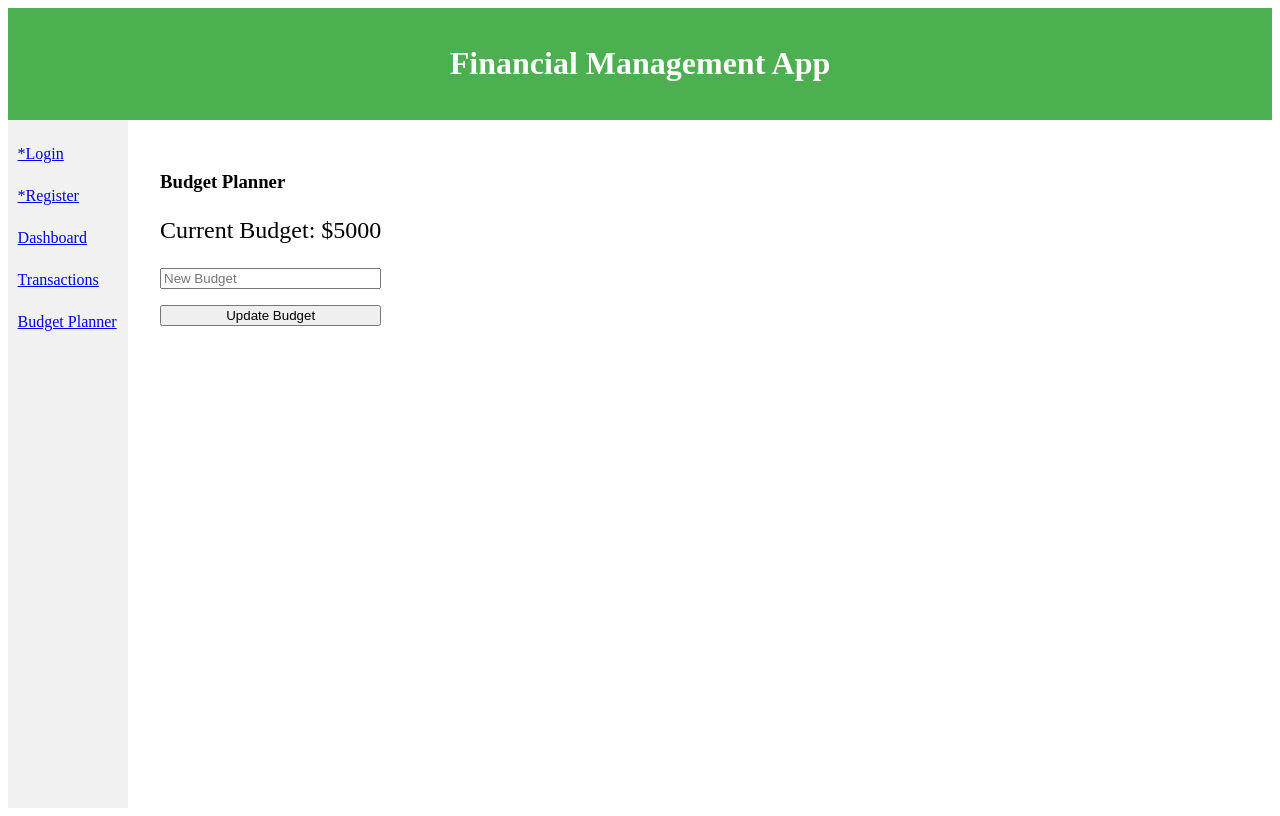
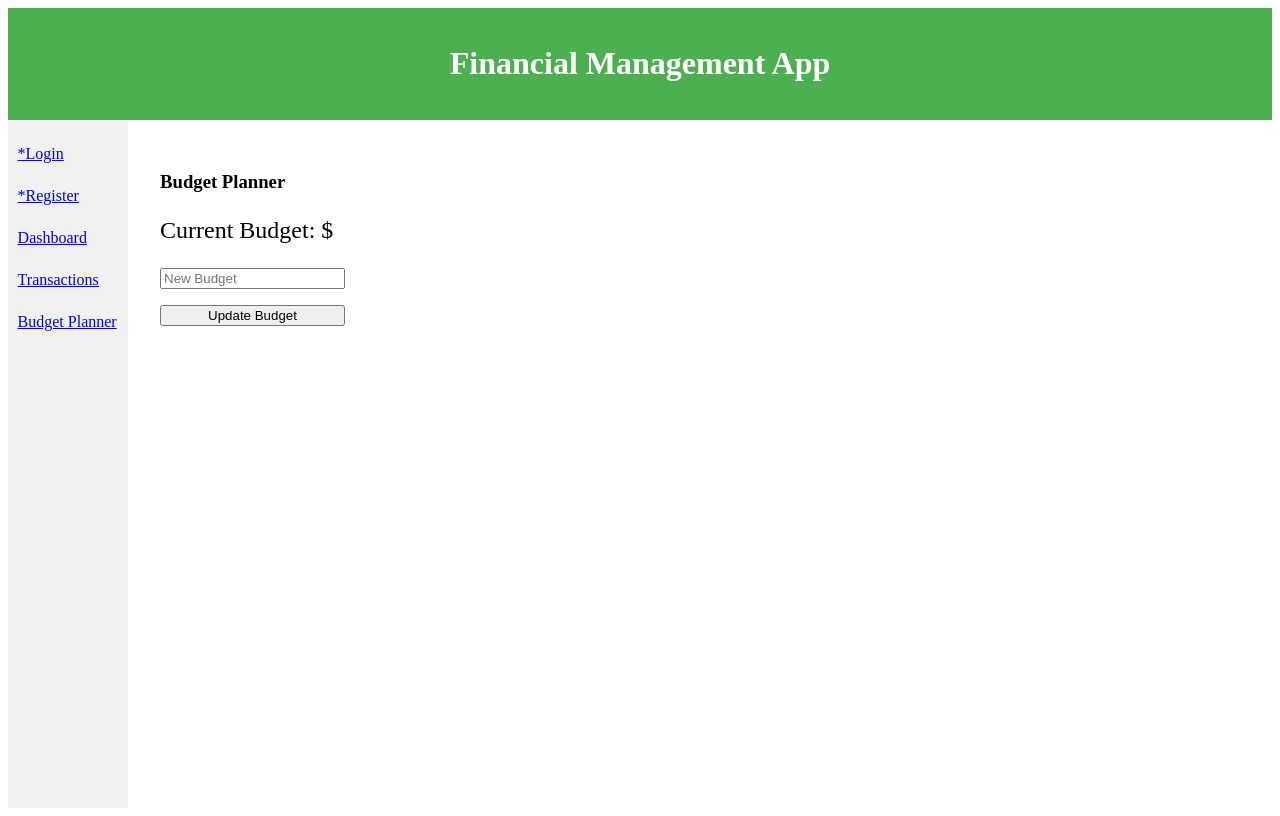
Before and after one commit to zachdev1/shellhacks-project, a React (Vite) app: page /budget-planner in a window 1280 px wide. Built offline with nearby package versions, Linux system fonts and the light colour scheme.

Commit message:
retrieve budget from localstorage

```diff
--- a/src/components/BudgetPlanner.jsx
+++ b/src/components/BudgetPlanner.jsx
@@ -1,20 +1,22 @@
-import { useState } from "react";
+import React, { useState } from "react";
+import { useNavigate } from "react-router-dom";
 import "../styles/budgetPlanner.css";
 
 const BudgetPlanner = () => {
-  const [budget, setBudget] = useState(5000); // Example budget
   const [input, setInput] = useState("");
+  const navigate = useNavigate();
 
   const updateBudget = (e) => {
     e.preventDefault();
-    setBudget(parseFloat(input));
+    localStorage.setItem("budget", parseFloat(input))
     setInput("");
+    navigate("/dashboard")
   };
 
   return (
     <div className="budget-planner">
       <h3>Budget Planner</h3>
-      <p>Current Budget: ${budget}</p>
+      <p>Current Budget: ${localStorage.getItem("budget")}</p>
       <form onSubmit={updateBudget}>
         <input
           type="number"
--- a/src/components/Dashboard.jsx
+++ b/src/components/Dashboard.jsx
@@ -6,12 +6,13 @@ import "../styles/dashboard.css";
 ChartJS.register(ArcElement, Tooltip, Legend);
 
 const Dashboard = () => {
+  const budget = localStorage.getItem("budget");
   const data = {
     labels: ["Income", "Expenses"],
     datasets: [
       {
         label: "Financial Data",
-        data: [5000, 150],
+        data: [budget, 150],
         backgroundColor: ["#4caf50", "#f44336"],
       },
     ],
@@ -20,6 +21,7 @@ const Dashboard = () => {
   return (
     <main className="dashboard">
       <h2>Financial Overview</h2>
+      <p>Current Budget: ${budget}</p>
       <div className="chart-container">
         <Pie data={data} />
       </div>
--- a/src/index.css
+++ b/src/index.css
@@ -0,0 +1,11 @@
+/* Chrome, Safari, Edge, Opera */
+input::-webkit-outer-spin-button,
+input::-webkit-inner-spin-button {
+  -webkit-appearance: none;
+  margin: 0;
+}
+
+/* Firefox */
+input[type=number] {
+  -moz-appearance: textfield;
+}
```
